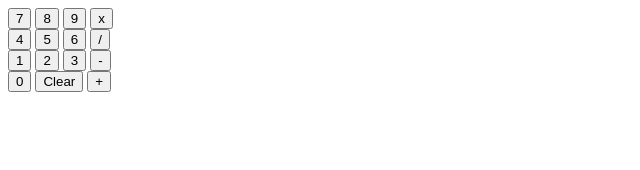
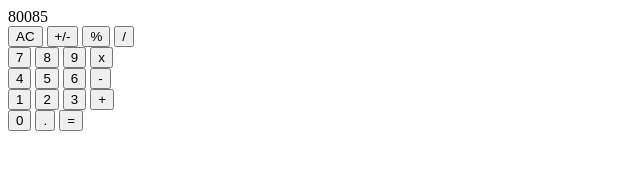
Before and after one commit to JakeDam/calculator, a plain HTML site: page index.html in a window 1280 px wide. Shown: the whole page, without its empty margins (0-640 px from the left). Drawn offline with Linux system fonts and the light colour scheme.

Commit message:
reformatted buttons

```diff
--- a/index.html
+++ b/index.html
@@ -6,29 +6,35 @@
     </head>
     <body>
         <div id="calc-container">
-            <div id="display"></div>
+            <div id="display">80085</div>
             <div id="row1">
+                <button class="btn-chg">AC</button>
+                <button class="btn-chg">+/-</button>
+                <button class="btn-chg">%</button>
+                <button class="btn-op">/</button>
+            </div>
+            <div id="row2">
                 <button class="btn-dig">7</button>
                 <button class="btn-dig">8</button>
                 <button class="btn-dig">9</button>
                 <button class="btn-op">x</button>
             </div>
-            <div id="row2">
+            <div id="row3">
                 <button class="btn-dig">4</button>
                 <button class="btn-dig">5</button>
                 <button class="btn-dig">6</button>
-                <button class="btn-op">/</button>
+                <button class="btn-op">-</button>
             </div>
-            <div id="row3">
+            <div id="row4">
                 <button class="btn-dig">1</button>
                 <button class="btn-dig">2</button>
                 <button class="btn-dig">3</button>
-                <button class="btn-op">-</button>
+                <button class="btn-op">+</button>
             </div>
-            <div id="row4">
+            <div id="row5">
                 <button class="btn-dig">0</button>
-                <button class="btn-op">Clear</button>
-                <button class="btn-op">+</button>
+                <button class="btn-dig">.</button>
+                <button class="btn-op">=</button>
             </div>
         </div>
         <script src="script.js"></script>
```
